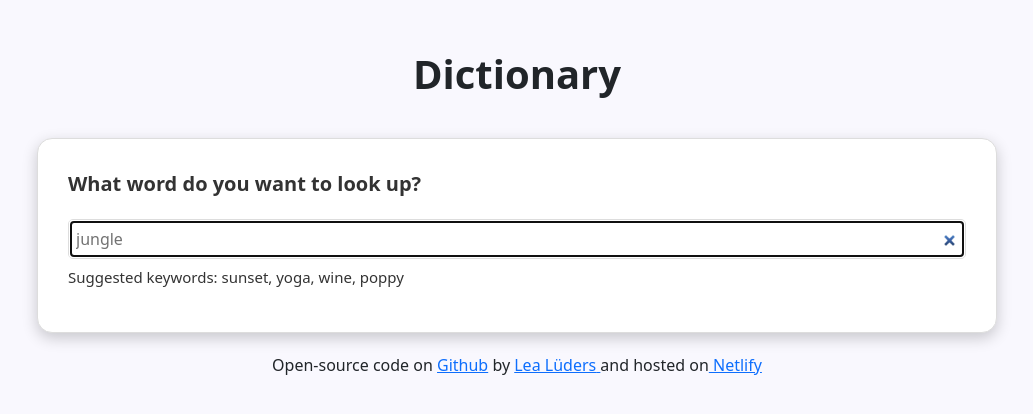
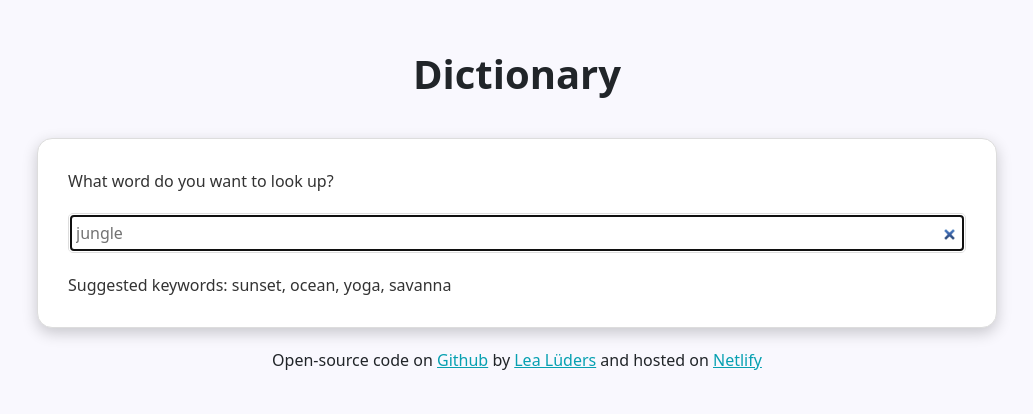
Before and after one commit to LeiaLL/DictionaryReactApp, a React (Create React App) app: page / in a window 1280 px wide. Shown: the top 414 px of the page, without its empty margins (123-1156 px from the left). Built offline with nearby package versions, Linux system fonts and the light colour scheme; no server answers.

Commit message:
Finalised styling

```diff
--- a/src/App.css
+++ b/src/App.css
@@ -1,14 +1,19 @@
-.container {
-  margin: 30px auto;
+.App {
+  background-color: #f9f8fe;
 }
 
-.App {
-  background-color: #f9f8fe;
+.App .container {
+  margin: 30px auto;
 }
 
 .Signature {
   text-align: center;
 }
+
+.Signature a {
+  color: #07a0b1;
+}
+
 section {
   background-color: #fff;
   padding: 30px;
--- a/src/Dictionary.css
+++ b/src/Dictionary.css
@@ -4,25 +4,24 @@
   font-weight: bold !important;
 }
 
-form {
+.Dictionary form {
   margin: 20px auto;
 }
-input {
+.Dictionary input {
   width: 100%;
   padding: 7px;
   color: rgba(51, 51, 51, 0.692);
   border: 1px solid #ddd;
   border-radius: 5px;
-  margin-bottom: 0;
 }
 
-.suggestions {
+.Dictionary.suggestions {
   font-size: 15px;
   position: relative;
   top: -13px;
 }
 
-.question {
+.Dictionary.question {
   font-size: 20px;
   font-weight: bold;
 }
--- a/src/Dictionary.js
+++ b/src/Dictionary.js
@@ -16,7 +16,6 @@ export default function Dictionary(props) {
   }
 
   function handelPexelsResponse(response) {
-    console.log(response);
     setPhotos(response.data.photos);
   }
 
@@ -60,7 +59,7 @@ export default function Dictionary(props) {
           </form>
           <div className="suggestions">
             {" "}
-            Suggested keywords: sunset, yoga, wine, poppy
+            Suggested keywords: sunset, ocean, yoga, savanna
           </div>
         </section>
 
@@ -81,7 +80,7 @@ export default function Dictionary(props) {
           </form>
           <div className="suggestions">
             {" "}
-            Suggested keywords: sunset, ocean, yoga, wine
+            Suggested keywords: sunset, ocean, yoga, savanna
           </div>
         </section>
         ;
--- a/src/Meaning.css
+++ b/src/Meaning.css
@@ -1,18 +1,17 @@
-div.example {
+.Meaning h3 {
+  font-weight: bolder !important;
+}
+.Meaning div.example {
   opacity: 0.7;
   font-style: italic;
   margin: 10px 0;
 }
 
-.singleMeaning {
+.Meaning .singleMeaning {
   margin: 30px 0;
 }
 
-.similar {
+.Meaning .similar {
   font-weight: bold;
   margin-top: 15px;
 }
-
-h3 {
-  font-weight: bolder !important;
-}
--- a/src/Phonetics.css
+++ b/src/Phonetics.css
@@ -1,23 +1,15 @@
-button {
-  background-color: #82c0ced2;
-  border-radius: 15px !important;
-  padding: 10px 22px;
-
-  border: 1px solid #ddd;
+.Phonetics {
+  margin-top: 16px;
 }
-
-.Phonetics {
-  margin-top: 17px;
-}
-.audio {
+.Phonetics .audio {
   position: relative;
   top: 10px;
-  height: 50px;
+  height: 45px;
 }
-.text {
+.Phonetics .text {
   margin-left: 15px;
   opacity: 0.7;
   font-size: 18px;
   position: relative;
-  top: -8px;
+  top: -6px;
 }
--- a/src/Photos.css
+++ b/src/Photos.css
@@ -1,4 +1,4 @@
-img {
+.Photos img {
   margin-bottom: 20px;
   border-radius: 5px;
 }
--- a/src/Photos.js
+++ b/src/Photos.js
@@ -2,7 +2,6 @@ import React from "react";
 import "./Photos.css";
 
 export default function Photos(props) {
-  console.log(props);
   if (props.photos) {
     return (
       <section className="Photos">
--- a/src/Synonyms.css
+++ b/src/Synonyms.css
@@ -1,10 +1,10 @@
-ul {
+.Synonyms ul {
   padding-left: 0 !important ;
   padding-right: 40px;
   margin: 5px 0 !important;
   display: inline-block;
 }
 
-li {
+.Synonyms li {
   list-style: none;
 }
```
Also changed, not shown: src/Signature.js (+3 -4 lines).
